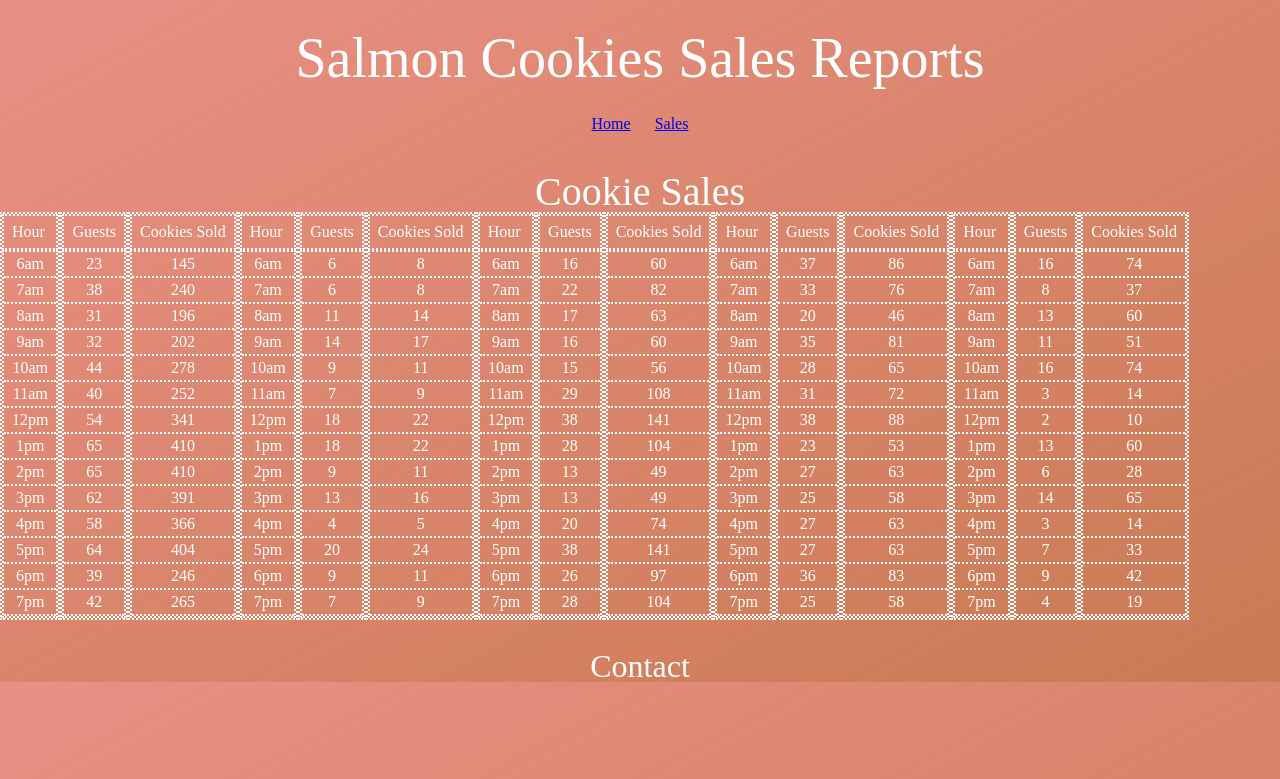
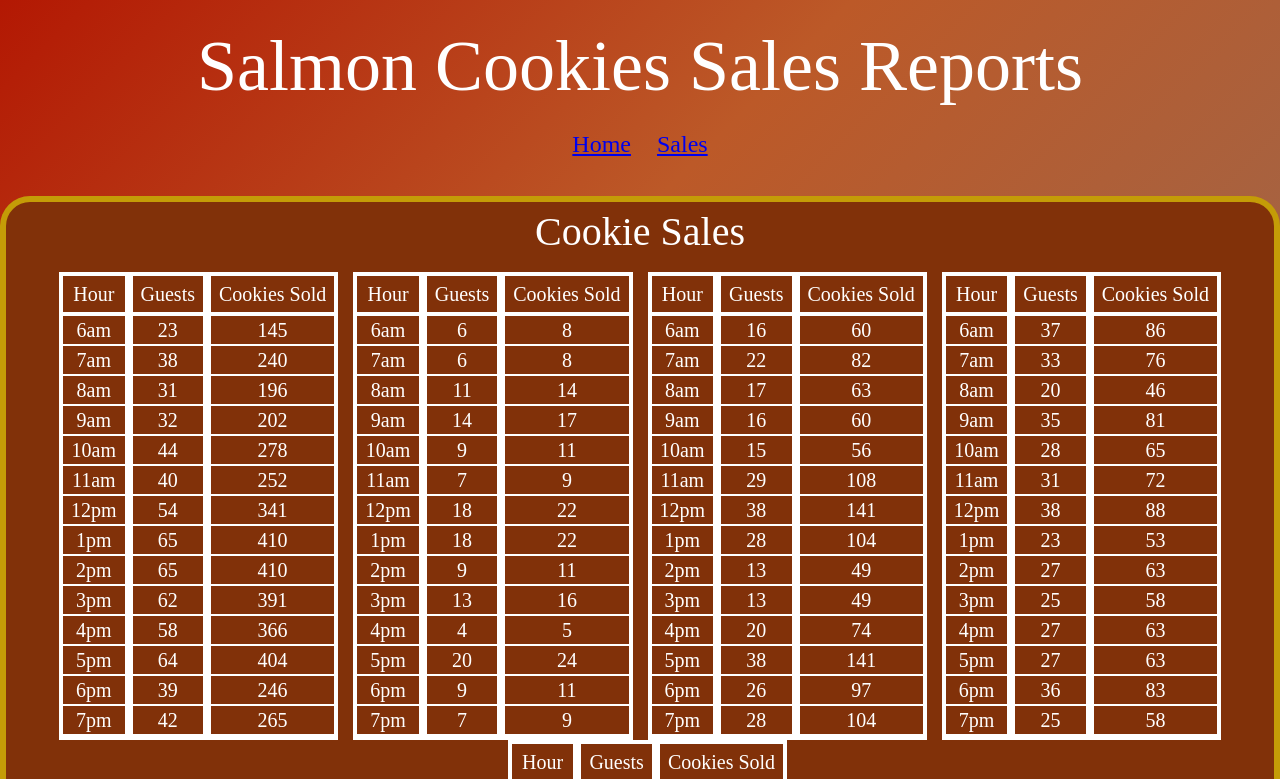
Before and after one commit to TheAgileMCB/cookie-stand, a plain HTML site: page sales.html in a window 1280 px wide. Shown: the top 779 px of the page. Drawn offline with Linux system fonts and the light colour scheme.

Commit message:
implemented salmon-inspired styling

```diff
--- a/css/style.css
+++ b/css/style.css
@@ -1,5 +1,5 @@
 body {
-  background: linear-gradient(to bottom right, rgba(233, 144, 133, 1), rgba(188, 89, 40, 0.8));
+  background: linear-gradient(to bottom right, rgb(179, 24, 3), rgba(188, 89, 40, 1), rgb(160, 101, 72), rgba(188, 89, 40, 1));
   color: #FFFFFF;
 }
 
@@ -7,11 +7,12 @@ header {
   margin-top: 30px;
   margin-bottom: 30px;
   text-align: center;
+  font-size: 1.5rem;
 }
 
 header h1 {
 color: #FFFFFF;
-font-size: 3.5em;
+font-size: 4.5rem;
 }
 
 header nav ul li {
@@ -20,9 +21,21 @@ header nav ul li {
   margin-top: 20px;
 }
 
+#main-content {
+  text-align: center;
+}
+
+#sales-main {
+  text-align: center;
+  font-size: 1.25em;
+  background-color: rgb(129, 49, 9);
+  border-radius: 30px;
+  border: solid 6px rgba(201, 165, 7, 0.925);
+  padding: 10px 20px 30px 20px;
+}
+
 #sales-main section, #sales-main p, #sales-main ul {
-  border: dotted 2px #FFFFFF;
-  margin: auto 0;
+  border: solid 2px #FFFFFF;
 }
 
 #sales-main p {
@@ -30,7 +43,7 @@ header nav ul li {
 }
 
 #sales-main li {
-  border-bottom: dotted 2px #FFFFFF;
+  border-bottom: solid 2px #FFFFFF;
   padding: 4px 8px;
   text-align: center;
 }
@@ -39,13 +52,19 @@ header nav ul li {
   display: inline-block;
 }
 
+#sales-main section:nth-child(3n+5){
+margin-left: 15px;
+}
+
+
 h2 {
   color: #FFFFFF;
-  font-size: 2.5em;
+  font-size: 2.5rem;
   text-align: center;
+  margin-bottom: 20px;
 }
 h3 {
-  font-size: 2em;
+  font-size: 2rem;
 }
 
 footer {
```
